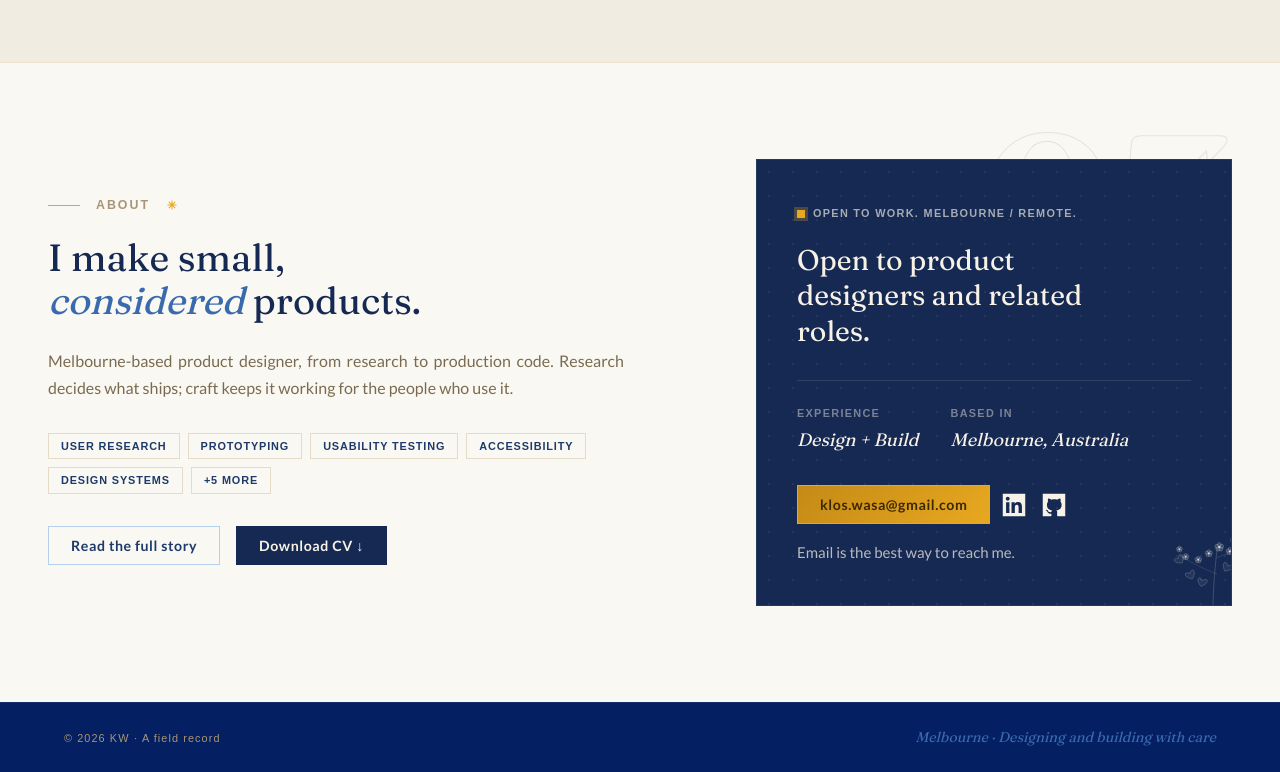
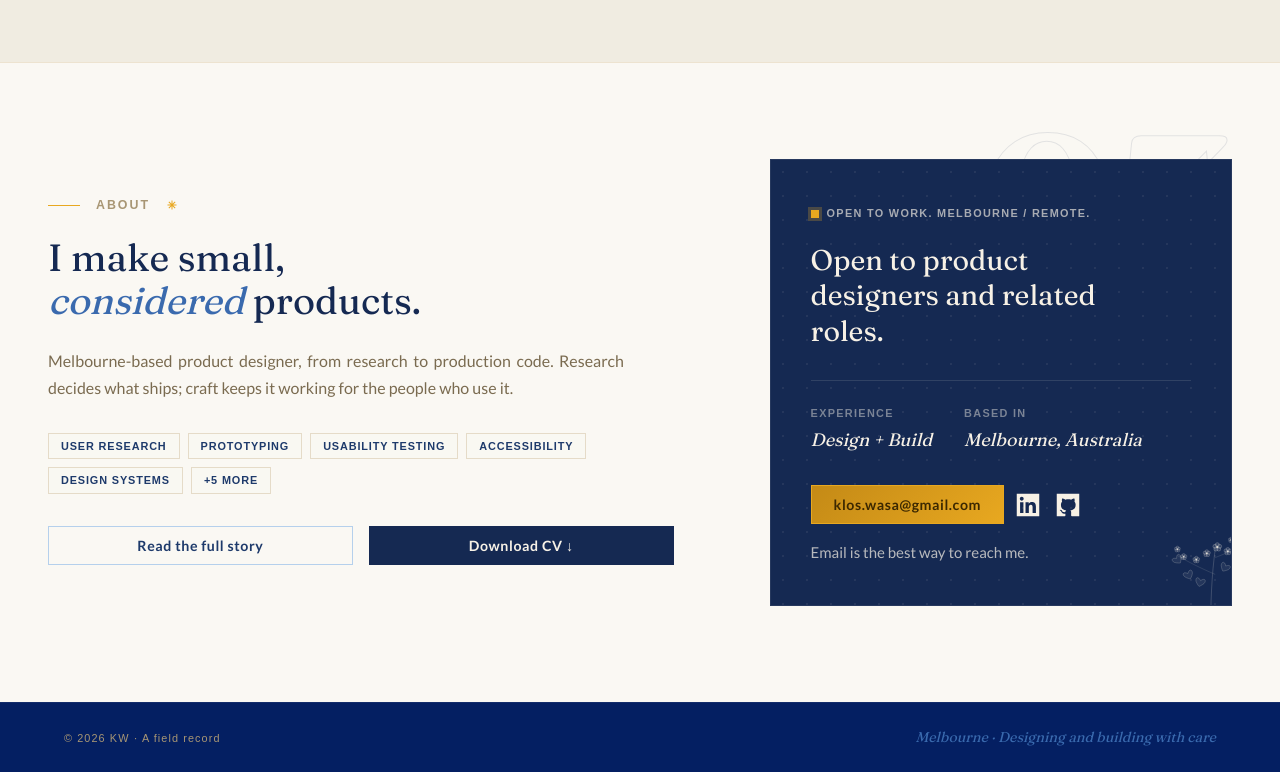
Before and after one commit to Kloswasa/portfolio-site, a Next.js app: page / in a window 1280 px wide. Shown: the part 1527-2299 px from the top of the page. Built offline with nearby package versions, Linux system fonts and the light colour scheme; a web font is replaced by a local one.

Commit message:
Update home.css

```diff
--- a/src/styles/home.css
+++ b/src/styles/home.css
@@ -188,7 +188,7 @@
 
 @media (min-width: 1024px) {
   .home-about__grid {
-    gap: var(--spacing-16);
+    gap: var(--spacing-24);
   }
 }
 
@@ -266,9 +266,14 @@ button.home-about__skill:active {
 .home-about__actions {
   display: flex;
   flex-wrap: wrap;
-  align-items: center;
+  align-items: stretch;
   gap: var(--spacing-4);
   padding-top: var(--spacing-2);
+}
+
+.home-about__actions > .btn {
+  flex: 1 1 0;
+  min-width: max-content;
 }
 
 .home-about__panel {
```
